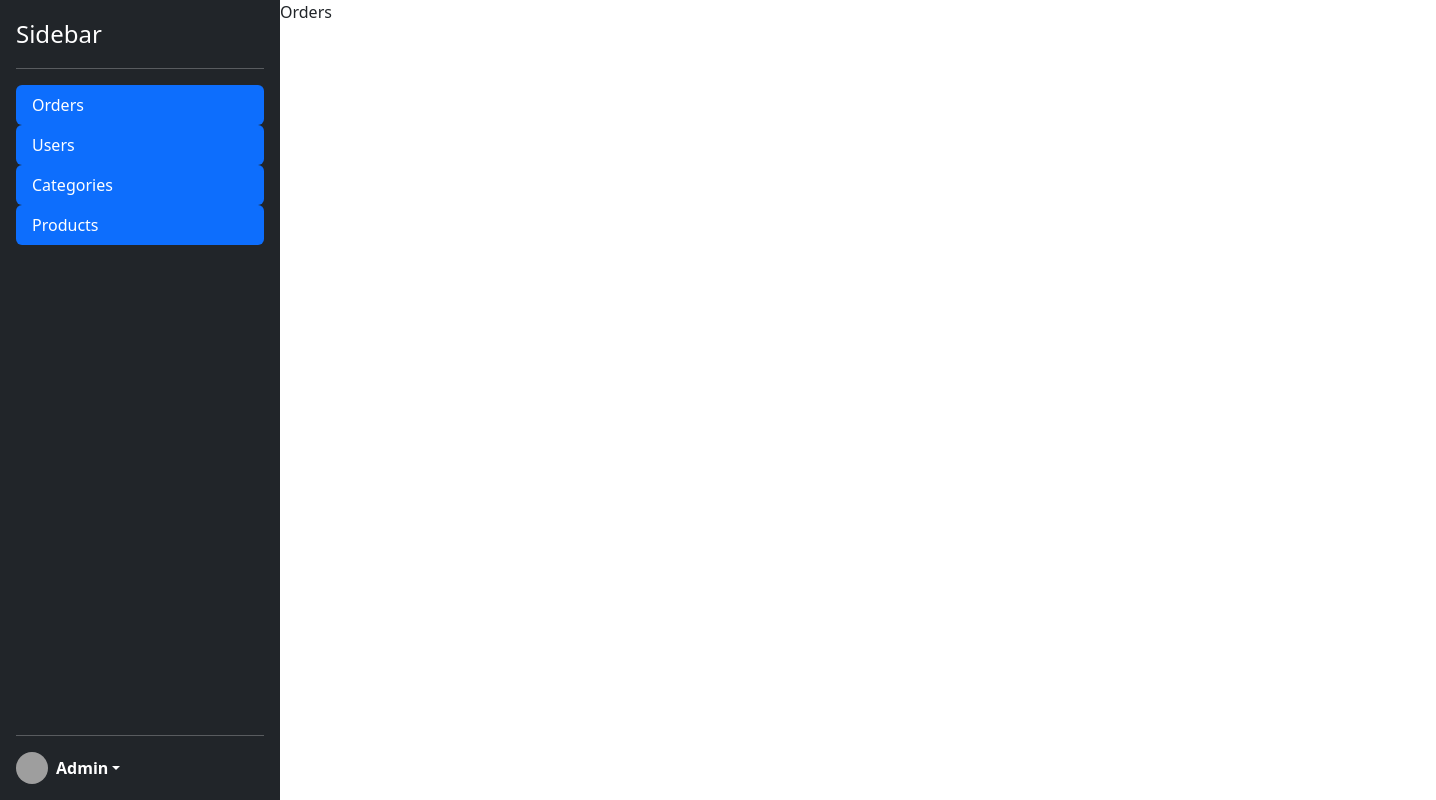
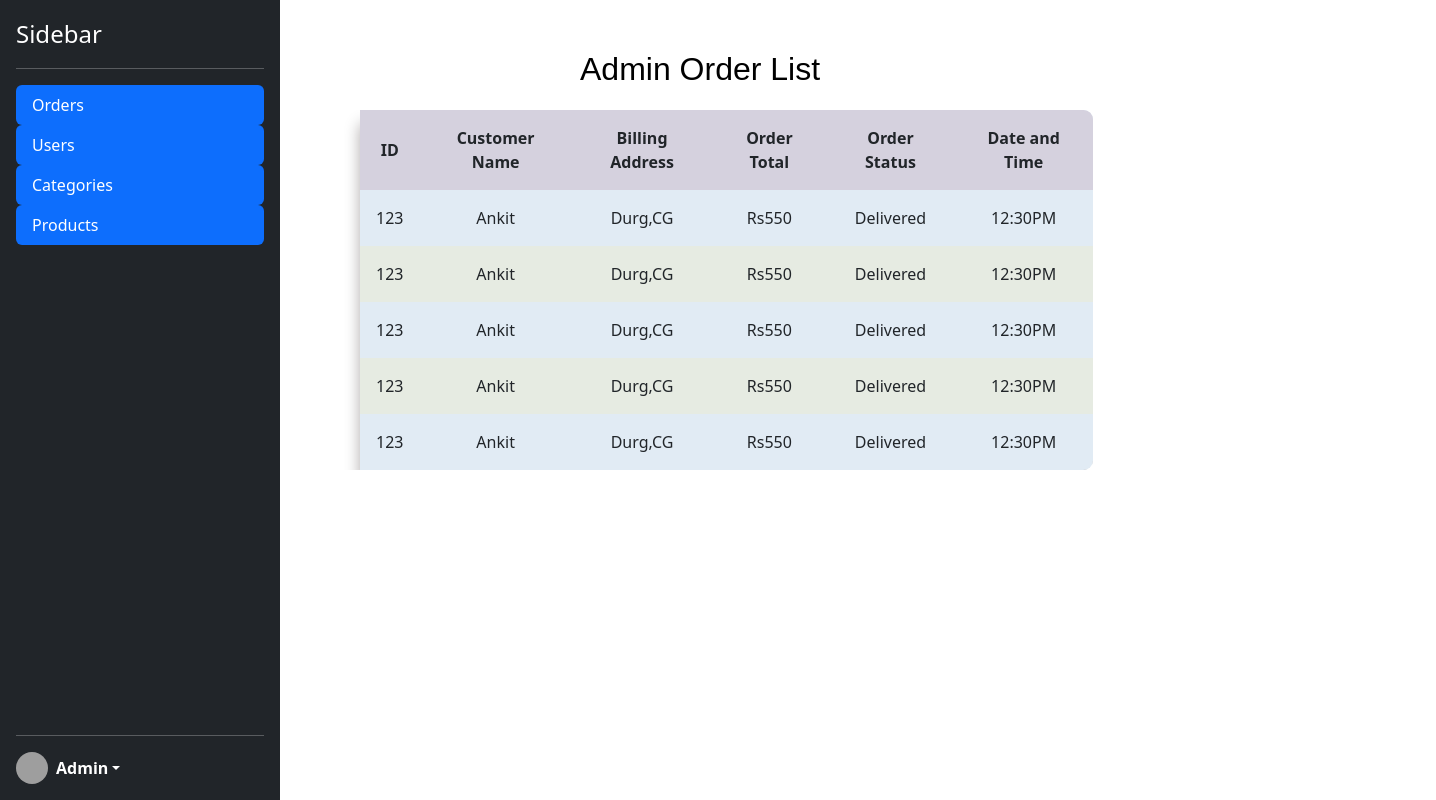
Before and after one commit to DEV-AK-Singh/Fashion-Fusion, a React (Create React App) app: page /admin/orders in a window 1280 px wide. Shown: the whole page, 1436 px wide, since content can reach past the window. Built offline with nearby package versions, Linux system fonts and the light colour scheme; grey boxes are pictures that could not be loaded.

Commit message:
file added by ankit

```diff
--- a/src/App.css
+++ b/src/App.css
@@ -38,7 +38,80 @@ input[type="color"]:focus,
     color: #b30753;
     background-color: white;
 }
-
 .cs-text-primary{
   color: #b30753;
 }
+
+.body{
+  display: flex;
+  justify-content: center;
+  align-items: center;
+  /* background-image: url(purple.jpg) center / cover ; */
+  /* background-image: linear-gradient(rgb(213, 11, 235), rgb(234, 4, 4)); */
+}
+td img {
+  vertical-align: middle;
+}
+table , th , td {
+  padding: 1rem;
+  text-align: center;
+}
+table{
+  box-shadow: 0 0.9rem 0.9rem rgba(17, 0, 0, 0.333);
+  margin-left: 80px;
+  background-color: rgb(225, 235, 244);
+}
+main.table {
+  width: 82vw;
+  height: 90vw;
+  background-color: #fff5;
+  backdrop-filter: blur(7px);
+  border-radius: 8px;
+}
+.table__header {
+ width: 100%;
+ height: 5%;
+ margin-left: 360px;
+ margin-top: 50px;
+ color:black;
+ font-family: Arial, Helvetica, sans-serif;
+}
+.table__body {
+  width: 95%;
+  max-height: 89%;
+  border-radius: 0.6rem;
+  overflow: auto;
+  cursor: pointer;
+}
+thead th {
+ background-color: #d5d1de;
+}
+tbody tr:nth-child(even){
+  background-color: rgba(233, 235, 222, 0.789);
+}
+tbody tr:hover {
+  background-color: rgba(244, 119, 119, 0.703);
+}
+.table__header1 {
+  width: 100%;
+ height: 5%;
+ margin-left: 300px;
+ margin-top: 50px;
+ margin-bottom: 20px;
+ color:black;
+ font-family: Arial, Helvetica, sans-serif;
+}
+.admincategory {
+  margin: 70px auto;
+  width: 400px;
+  padding: 40px;
+  box-shadow: 0 0.9rem 0.9rem rgba(23, 8, 84, 0.333);
+  background-color: rgb(235, 244, 244);
+}
+.divmain {
+  margin:  auto;
+  width: 400px;
+  padding: 30px;
+  box-shadow: 0 0.9rem 0.9rem rgba(23, 8, 84, 0.333);
+  background-color: rgb(235, 244, 244);
+}
--- a/src/admin/Forms/AdminCategory.jsx
+++ b/src/admin/Forms/AdminCategory.jsx
@@ -9,6 +9,31 @@ import React from 'react'
 
 export default function AdminCategory() {
   return (
-    <div>Category</div>
+    <div className='admincategory'>
+      <h2 className='categoryh2'>Product Category</h2>
+      <hr className='hrankit'/>
+      <div class="input-group mb-3">
+        <span class="input-group-text" id="basic-addon1">Category</span>
+        <input type="text" class="form-control" placeholder="Category Name..." aria-label="Username" aria-describedby="basic-addon1"/>
+      </div>
+      <br />
+      <div class="mb-3">
+        <label for="formFileSm" class="form-label">Product Image :</label>
+        <input class="form-control form-control-sm" id="formFileSm" type="file"/>
+      </div>
+      <br />
+      <div class="form-floating">
+        <textarea class="form-control" placeholder="Leave a comment here" id="floatingTextarea"></textarea>
+        <label for="floatingTextarea">Product Description</label>
+      </div>
+      <br />
+      <h5>Category Status</h5>
+      <div class="form-check form-switch ">
+        <input class="form-check-input" type="checkbox" role="switch" id="flexSwitchCheckDefault"/>
+        <label class="form-check-label" for="flexSwitchCheckDefault"> Active / Inactive</label>
+      </div>
+      <br />
+      <button type="button" class="btn btn-outline-primary">Submit</button>
+    </div>
   )
 }
--- a/src/admin/Forms/AdminProducts.jsx
+++ b/src/admin/Forms/AdminProducts.jsx
@@ -16,6 +16,62 @@ import React from 'react'
 
 export default function AdminProducts() {
   return (
-    <div>Products</div>
+    <div className='divmain'>
+      <h2 className='divmainheading'>Product Info</h2>
+      <hr />
+      <div class="input-group flex-nowrap">
+        <span class="input-group-text" id="addon-wrapping">Product Name</span>
+        <input type="text" class="form-control" placeholder="name of the product" aria-label="Username" aria-describedby="addon-wrapping"/>
+      </div>
+      <br />
+      <div class="input-group mb-3">
+        <span class="input-group-text" id="basic-addon1">Category/Department</span>
+        <input type="text" class="form-control" placeholder="category goes here" aria-label="Username" aria-describedby="basic-addon1"/>
+      </div>
+      <div class="form-floating">
+        <textarea class="form-control" placeholder="Leave a comment here" id="floatingTextarea"></textarea>
+        <label for="floatingTextarea">Product Description</label>
+      </div>
+      <br />
+      <div class="input-group mb-3">
+        <span class="input-group-text">Price of the product</span>
+        <input type="text" class="form-control" aria-label="Amount (to the nearest Rupees)"/>
+        <span class="input-group-text">Rs</span>
+      </div>
+      <div class="input-group mb-3">
+        <span class="input-group-text">Discounted Price</span>
+        <input type="text" class="form-control" aria-label="Amount (to the nearest Rupees)"/>
+        <span class="input-group-text">Rs</span>
+      </div>
+      <div class="input-group mb-3">
+        <span class="input-group-text">Sale-OFF</span>
+        <input type="text" class="form-control" aria-label="Amount (to the nearest Rupees)"/>
+        <span class="input-group-text">%</span>
+      </div>
+      <div class="mb-3">
+        <label for="formFileSm" class="form-label">Product Image :</label>
+        <input class="form-control form-control-sm" id="formFileSm" type="file"/>
+      </div>
+      <div class="input-group mb-3">
+        <span class="input-group-text">Stock Quantity in Numbers</span>
+        <input type="text" class="form-control" aria-label=""/>
+      </div>
+      <div class="input-group flex-nowrap">
+        <span class="input-group-text" id="addon-wrapping">Brand</span>
+        <input type="text" class="form-control" placeholder="name of the Manufacturers" aria-label="Username" aria-describedby="addon-wrapping"/>
+      </div>
+      <br />
+      <div class="form-floating">
+        <textarea class="form-control" placeholder="Leave a comment here" id="floatingTextarea"></textarea>
+        <label for="floatingTextarea">Product Keywords</label>
+      </div>
+      <br />
+      <div class="form-floating">
+        <textarea class="form-control" placeholder="Leave a comment here" id="floatingTextarea"></textarea>
+        <label for="floatingTextarea">Shipping Information</label>
+      </div>
+      <br />
+      <button type="button" class="btn btn-outline-primary">Submit</button>
+    </div>
   )
 }
--- a/src/admin/Tables/AdminOrders.jsx
+++ b/src/admin/Tables/AdminOrders.jsx
@@ -11,6 +11,64 @@ import React from 'react'
 
 export default function AdminOrders() {
   return (
-    <div>Orders</div>
+    <div className='body1'>
+      <h2 className='table__header1'>Admin Order List</h2>
+      <section className="table__body">
+      <table>
+        <thead>
+            <tr>
+              <th>ID</th>
+              <th>Customer Name</th>
+              <th>Billing Address</th>
+              <th>Order Total</th>
+              <th>Order Status</th>
+              <th>Date and Time</th>
+            </tr>
+        </thead>
+        <tbody>
+            <tr>
+              <td>123</td>
+              <td>Ankit</td>
+              <td>Durg,CG</td>
+              <td>Rs550</td>
+              <td>Delivered</td>
+              <td>12:30PM</td>
+            </tr>
+            <tr>
+              <td>123</td>
+              <td>Ankit</td>
+              <td>Durg,CG</td>
+              <td>Rs550</td>
+              <td>Delivered</td>
+              <td>12:30PM</td>
+            </tr>
+            <tr>
+              <td>123</td>
+              <td>Ankit</td>
+              <td>Durg,CG</td>
+              <td>Rs550</td>
+              <td>Delivered</td>
+              <td>12:30PM</td>
+            </tr>
+            <tr>
+              <td>123</td>
+              <td>Ankit</td>
+              <td>Durg,CG</td>
+              <td>Rs550</td>
+              <td>Delivered</td>
+              <td>12:30PM</td>
+            </tr>
+            <tr>
+              <td>123</td>
+              <td>Ankit</td>
+              <td>Durg,CG</td>
+              <td>Rs550</td>
+              <td>Delivered</td>
+              <td>12:30PM</td>
+            </tr>
+        </tbody>
+      </table>
+      </section>
+    </div>
   )
 }
--- a/src/admin/Tables/AdminUsers.jsx
+++ b/src/admin/Tables/AdminUsers.jsx
@@ -1,4 +1,5 @@
 import React from 'react'
+// import Purple from '..assets/purple.jpg'
 
 // Table
 
@@ -11,6 +12,76 @@ import React from 'react'
 
 export default function AdminUsers() {
   return (
-    <div>Users</div>
+    <div className='body' >
+      <main className="table">
+        <section className="table__header">
+          <h1>User Details</h1>
+        </section>
+        <section className="table__body">
+          <table>
+            <thead>
+              <tr>
+                <th>Profile Picture</th>
+                <th>First Name</th>
+                <th>Phone Number</th>
+                <th>Email Address</th>
+                <th>City</th>
+                <th>Postal/ZIP Code</th>
+              </tr>
+            </thead>
+            <tbody>
+              <tr>
+                <td><img src='' alt="profile picture" /></td>
+                <td>Ankit</td>
+                <td>9340438468</td>
+                <td>ankitkumar@gmail.com</td>
+                <td>Durg</td>
+                <td>XYZ50</td>
+              </tr>
+              <tr>
+                <td><img src='' alt="profile picture" /></td>
+                <td>Ankit</td>
+                <td>9340438468</td>
+                <td>ankitkumar@gmail.com</td>
+                <td>Durg</td>
+                <td>XYZ50</td>
+              </tr>
+              <tr>
+                <td><img src='' alt="profile picture" /></td>
+                <td>Ankit</td>
+                <td>9340438468</td>
+                <td>ankitkumar@gmail.com</td>
+                <td>Durg</td>
+                <td>XYZ50</td>
+              </tr>
+              <tr>
+                <td><img src='' alt="profile picture" /></td>
+                <td>Ankit</td>
+                <td>9340438468</td>
+                <td>ankitkumar@gmail.com</td>
+                <td>Durg</td>
+                <td>XYZ50</td>
+              </tr>
+              <tr>
+                <td><img src='' alt="profile picture" /></td>
+                <td>Ankit</td>
+                <td>9340438468</td>
+                <td>ankitkumar@gmail.com</td>
+                <td>Durg</td>
+                <td>XYZ50</td>
+              </tr>
+              <tr>
+                <td><img src='' alt="profile picture" /></td>
+                <td>Ankit</td>
+                <td>9340438468</td>
+                <td>ankitkumar@gmail.com</td>
+                <td>Durg</td>
+                <td>XYZ50</td>
+              </tr>
+            </tbody>
+          </table>
+        </section>
+      </main>
+    </div>
   )
 }
```
Also changed, not shown: src/assets/purple.jpg (added).
